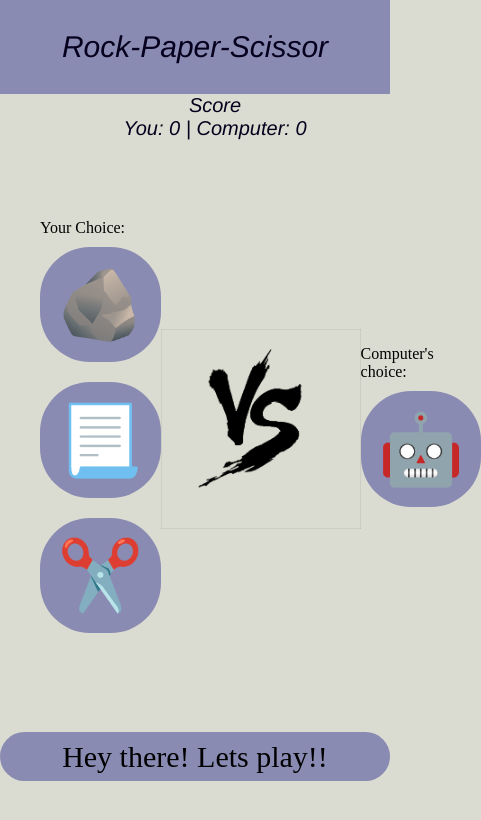
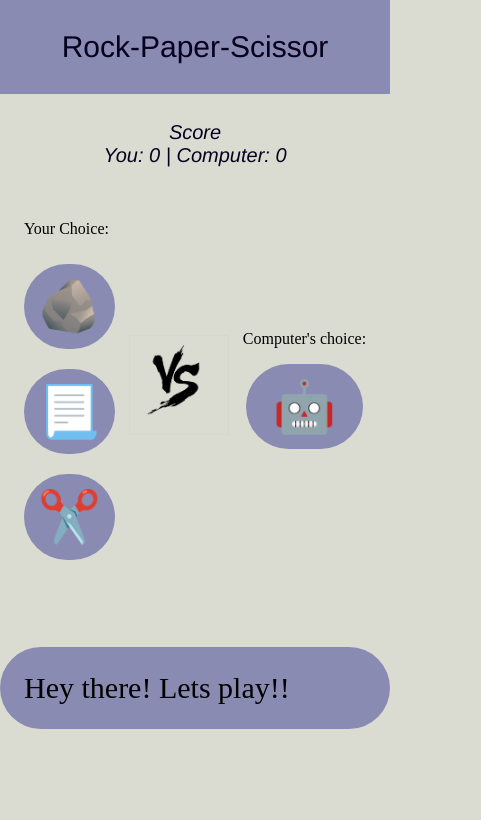
Before and after one commit to TabasKo0/rock-paper-scissor, a plain HTML site: page index.html in a window 390 px wide. Shown: the whole page, 481 px wide, since content can reach past the window. Drawn offline with Linux system fonts and the light colour scheme.

Commit message:
made phone ui look a little better

```diff
--- a/index.html
+++ b/index.html
@@ -27,7 +27,7 @@
                 </div>
             </li>
             <li class="ch-li">
-                <div class="vs"><img src="img/vs.png" height="200px" width="auto"></div>
+                <div class="vs"><img src="img/vs.png" height="100vh" width="auto"></div>
             </li>
             <li class="ch-li">
                 <div class="computer-choice">
--- a/styles.css
+++ b/styles.css
@@ -1,6 +1,7 @@
-*{
-    margin: 0%;
+body{
+    margin: 0px;
     background-color: #dbdcd1;
+    padding:none;
 }
 img {
     border-style: none;
@@ -17,23 +18,21 @@ ul{
     list-style: none;
     display: flex;
     flex-direction: row;
-    justify-content:space-evenly
+    justify-content:space-evenly;
+    height: auto;
+    width: auto;
+    align-items: center;
+    padding:10px;
 }
 
-.ch-li {
-    height: 69vh;
-    width: auto;
-    align-content: center;
-}
 .header {
     color:rgb(6, 0, 30);
     font-family:'Franklin Gothic Medium', 'Arial Narrow', Arial, sans-serif;
     font-size:30px;
-    font-style: italic;
     display: flex;
     justify-content: center;
     background-color: #8a8bb2;
-    width:fill;
+    width:auto;
     padding:1em;
 }
 
@@ -45,10 +44,14 @@ ul{
     display: flex;
     flex-direction: column;
     justify-content: center;
+    left:0px;
+    padding:10px;
+    margin:2vh;
 
-.til{
+.til {
     display: flex;
     justify-content: center;
+
 }
 }
 .choices {
@@ -59,10 +62,10 @@ ul{
 }
 
 #rock, #paper, #scissor, #comp {
-    font-size: 69px;
+    font-size: 6vh;
     text-align: center;
     padding:0.25em;
-    width: auto;
+    width: 1.8em;
     height: 100%;
     margin: 10px auto;
     border-radius: 50px;
@@ -81,11 +84,14 @@ ul{
     text-align: center;
     padding: 0.25em;
     width: auto;
-    height: 100%;
     margin: 10px auto;
     border-radius: 50px;
     border: none;
     cursor: pointer;
     background-color: #8a8bb2;
     color: rgb(0, 0, 0);
+    display: flex;
+    justify-self: center;
+    margin-top:8vh;
+    padding:24px;
 }
```
